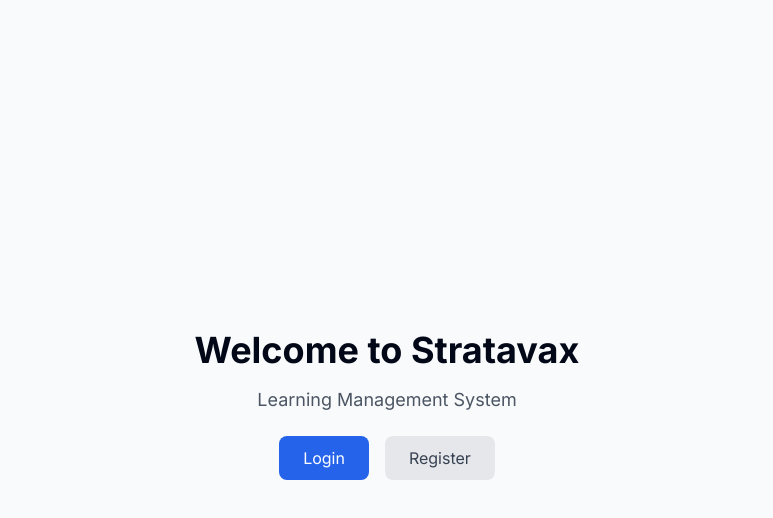
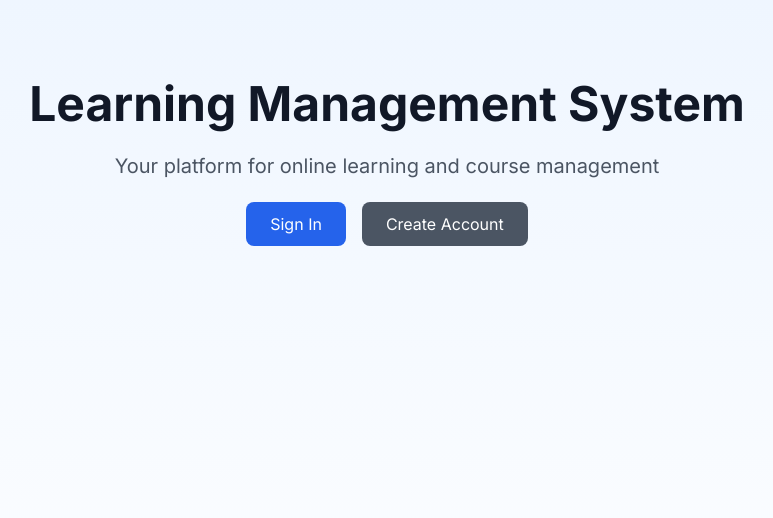
Before and after one commit to sbyiadom/Stratavax-Learning-Management-System, a Next.js app: page / in a window 1280 px wide. Shown: the top 518 px of the page, without its empty margins (253-1026 px from the left). Built offline with nearby package versions, Linux system fonts and the light colour scheme.

Commit message:
Update page.tsx

```diff
--- a/app/page.tsx
+++ b/app/page.tsx
@@ -2,23 +2,29 @@
 
 export default function HomePage() {
   return (
-    <div className="min-h-screen flex items-center justify-center bg-gray-50">
+    <div className="min-h-screen bg-gradient-to-b from-blue-50 to-white">
+      <div className="max-w-7xl mx-auto px-4 sm:px-6 lg:px-8 py-20">
         <div className="text-center">
-        <h1 className="text-4xl font-bold mb-4">Welcome to Stratavax</h1>
-        <p className="text-lg text-gray-600 mb-8">Learning Management System</p>
+          <h1 className="text-5xl font-bold text-gray-900 mb-6">
+            Learning Management System
+          </h1>
+          <p className="text-xl text-gray-600 mb-8">
+            Your platform for online learning and course management
+          </p>
           <div className="space-x-4">
             <Link
               href="/login"
               className="px-6 py-3 bg-blue-600 text-white rounded-lg hover:bg-blue-700"
             >
-            Login
+              Sign In
             </Link>
             <Link
               href="/register"
-            className="px-6 py-3 bg-gray-200 text-gray-700 rounded-lg hover:bg-gray-300"
+              className="px-6 py-3 bg-gray-600 text-white rounded-lg hover:bg-gray-700"
             >
-            Register
+              Create Account
             </Link>
+          </div>
         </div>
       </div>
     </div>
```
Lines whose indentation alone changed are shown as unchanged.
